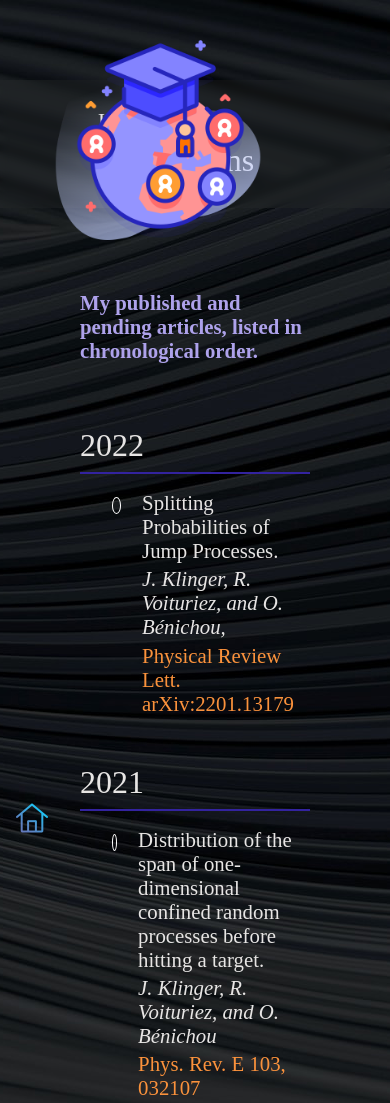
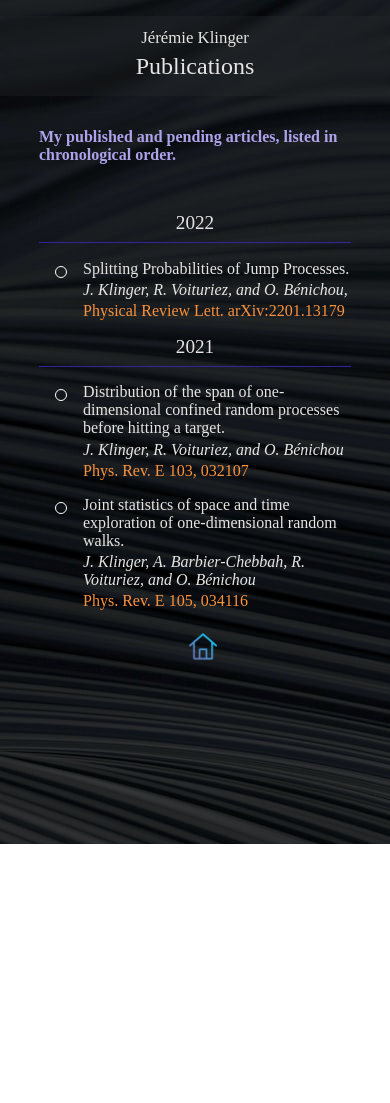
Before and after one commit to zweinalbereicht/zweinalbereicht.github.io, a plain HTML site: page publications.html in a window 390 px wide. Shown: the top 1103 px of the page. After the commit the page ends 844 px from the top, so only its background shows below. Drawn offline with Linux system fonts and the light colour scheme.

Commit message:
mobile publications page

```diff
--- a/projects.css
+++ b/projects.css
@@ -201,7 +201,7 @@
 }
 
 .homePage {
-  position:absolute;
+    position:absolute;
     width:2em;
     height:2em;
     background-color:white;
--- a/publications.css
+++ b/publications.css
@@ -240,3 +240,207 @@
   color: #fb923c;
   text-decoration:none;
 }
+
+@media only screen and (max-width: 600px){
+
+body {
+    color:white;
+    height:100%;
+    margin:0px;
+    background-image: url('./assets/maxim-berg-RP1ny6ItgAM-unsplash.jpg');
+    background-size: 1920px 1248px;
+    background-position:0% 0%;
+    background-attachment:fixed;
+    overflow:scroll;
+    font-family: "Barlow";
+}
+
+.head-banner {
+    z-index:1;
+    height: 1em;
+    /* background-color: rgba(0,0, 0,0.6); */
+    /* -webkit-backdrop-filter: blur(5px); */
+    /* backdrop-filter: blur(5px); */
+
+}
+
+.navBar {
+    background-color: rgba(45, 46, 48,0.3);
+    /* background-color: rgba(51,35, 159,0.1); */
+    /* background-color: rgba(100, 0, 0,0.3); */
+    height: 5em;
+    /* height: 100em; */
+    width: 100%;
+    display: block;
+    /* justify-content:space-between; */
+    z-index:3;
+    -webkit-backdrop-filter: blur(5px);
+    backdrop-filter: blur(5px);
+}
+
+.navBar .homepage {
+  margin:auto;
+  margin-top:0.5em;
+  width:100%;
+    color:white;
+    font-size:1.5em;
+    /* margin:auto; */
+    /* padding-left:1em; */
+    display:inline-block;
+    /* text-align:left; */
+}
+
+.name{
+  text-align:center;
+  font-size:0.7em;
+  color: #e7e5e4;
+}
+
+.page-name{
+  text-align:center;
+  font-size:1em;
+  color: #e7e5e4;
+  margin-top:0.2em;
+}
+
+.top-right-icon img {
+    position:absolute;
+    width: 13em;
+    height:13em;
+    top: 2em;
+    right: 8em;
+    z-index:4;
+    opacity:0;
+}
+
+.projectPage {
+    z-index:2;
+    display:block;
+    height:100%
+    /* background-color: rgba(0,0, 0,0.6); */
+    /* -webkit-backdrop-filter: blur(5px); */
+    /* backdrop-filter: blur(5px); */
+}
+
+/* general container for our text */
+.text-container {
+    width:80%;
+    margin:auto;
+}
+
+.general-description {
+    font-size:1em;
+    padding-top:2em;
+    color:#aea2eb;
+    font-weight:bold;
+}
+
+.small-text {
+  font-size:1.3em;
+  margin-bottom:0.2em;
+  color: #e7e5e4;
+}
+
+.main-list {
+    margin-top:2em;
+}
+
+.year {
+    display: block;
+    /* justify-content:space-between; */
+    /* height:2em; */
+    width:100%;
+    align-items:center;
+    margin:auto;
+    height:100%;
+}
+.year-nb {
+    color: #e7e5e4;
+    font-size:1.2em;
+    text-align:center;
+    width:100%;
+    /* text-align:center; */
+    /* height:100%; */
+    /* overflow:hidden; */
+    white-space:normal;
+    word-break: break-word;
+}
+
+.year-separator{
+    margin-top:0.5em;
+    height:0.5px;
+    border: 0;
+    border-top: 1px solid rgba(51,35, 159,1);
+}
+
+.article-list {
+  margin-top:1em;
+  margin-left:1em;
+}
+
+.article {
+    position: relative;
+    margin-left:0em;
+    display:flex;
+    margin-bottom:1em;
+}
+
+
+.article-bullet {
+  height:10px;
+  width:10px;
+  min-height:10px;
+  min-width:10px;
+  border:solid white 1px;
+  /* border-radius:50%; */
+  position:relative;
+  /* top:6px; */
+}
+
+.article-body {
+  margin-left:1em;
+  font-size:1em;
+}
+
+.article-name {
+  font-size:1em;
+}
+
+.article-authors {
+  font-style:italic;
+  font-size:1em;
+}
+
+
+
+
+.article-links {
+  text-decoration:none;
+  color: #fb923c;
+  font-size:1em;
+}
+
+
+footer {
+  /* display:flex; */
+  position:relative;
+  height:1.8em;
+  width:100%;
+  text-align:center;
+  align-items:center;
+  /* justify-content:center; */
+}
+
+footer img {
+  margin:auto;
+  margin-top:1em;
+  max-height:100%;
+}
+
+a {
+  /* color: #14b8a6; */
+  color: #fb923c;
+  text-decoration:none;
+}
+
+}
```
